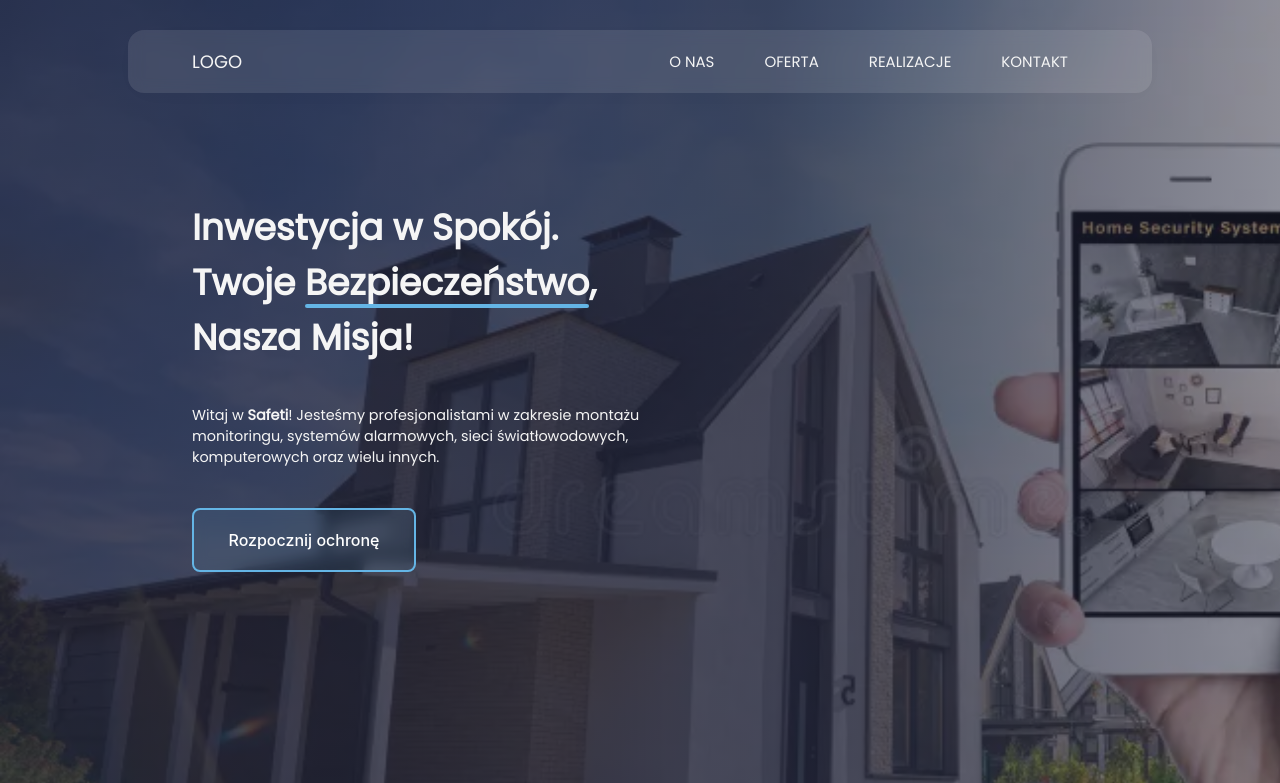
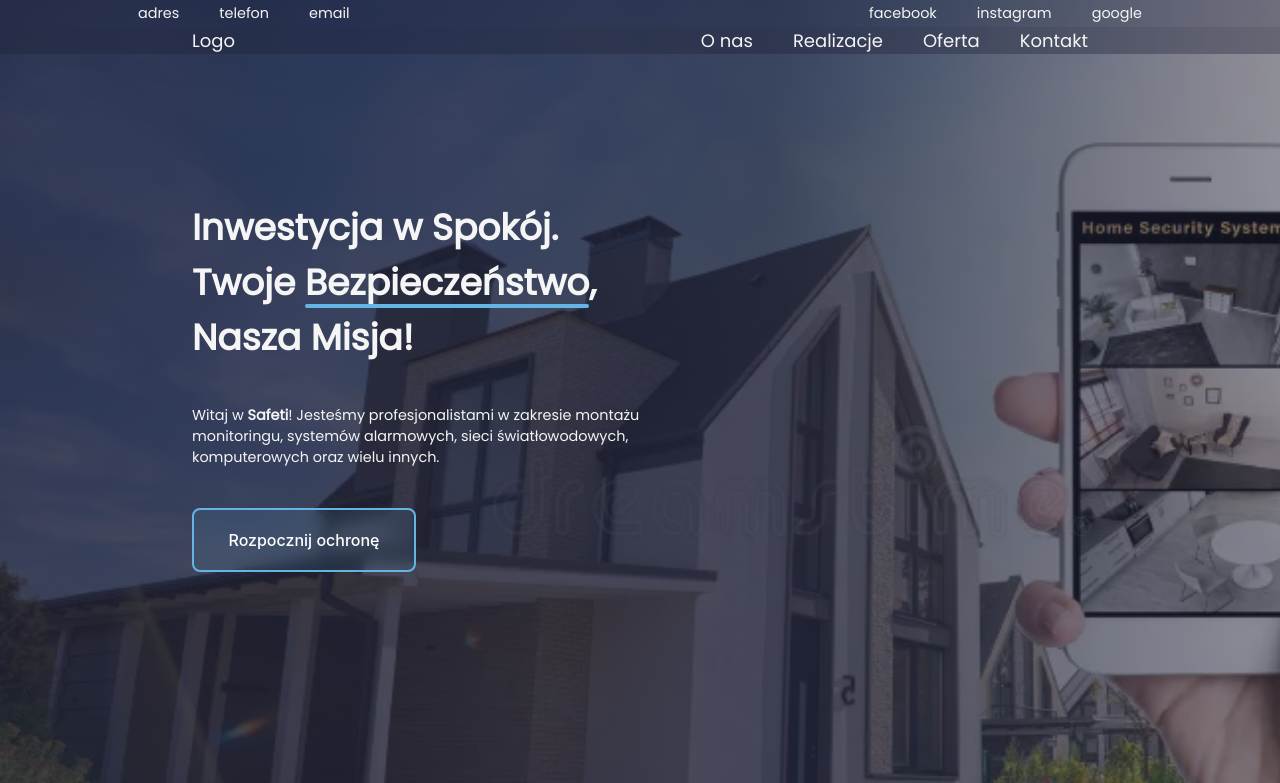
Before and after one commit to BlazejDuszynski/Safeti.pl, a plain HTML site: page index.html in a window 1280 px wide. Shown: the top 783 px of the page. Drawn offline with nearby package versions, Linux system fonts and the light colour scheme.

Commit message:
applied draft of new header

```diff
--- a/css/hero.css
+++ b/css/hero.css
@@ -4,6 +4,42 @@
     background-size: cover;
     background-image: linear-gradient(90deg, rgba(31, 34, 56, 0.804) 0%, rgba(31, 34, 56, 0.804) 60%, rgba(31, 34, 56, 0.5) 100%), url(/images/house\ backgound.webp);
     background-attachment: fixed;
+}
+
+.hero__companyInfoContainer {
+    width: 100%;
+    padding: 0 10%;
+    background-color: rgba(31, 34, 56, 0.288);
+    display: flex;
+    justify-content: space-between;
+}
+
+.hero__companyInfoContainer ul {
+    display: flex;
+    gap: 20px;
+}
+
+.hero__companyInfoContainer li {
+    padding: 3px 10px;
+    list-style: none;
+    font-size: 0.8em;
+    cursor: pointer;
+}
+
+nav {
+    padding: 0 15%;
+    background-color: rgba(31, 34, 56, 0.367);
+    display: flex;
+    justify-content: space-between;
+}
+
+nav ul {
+    display: flex;
+    gap: 40px;
+}
+
+nav ul li {
+    list-style: none;
 }
 
 .hero__container {
--- a/css/nav.css
+++ b/css/nav.css
@@ -1,4 +1,4 @@
-.header {
+/* .header {
     position: absolute;
     top: 30px;
     left: 0;
@@ -9,7 +9,7 @@
     align-items: center;
     justify-content: space-between;
     text-transform: uppercase;
-    /* font-style: italic; */
+    font-style: italic;
     border-radius: 16px;
     box-shadow: 0 4px 30px rgba(0, 0, 0, 0.01);
     background: rgba(255, 255, 255, 0.1);
@@ -68,6 +68,15 @@ a {
     -webkit-backdrop-filter: blur(6.8px);
     display: none;
     z-index: 1000;
+    flex-direction: column;
+}
+
+.header__navLink-dropdown:hover .header__detailedNavList {
+    display: flex;
+}
+
+.header__detailedNavItem:hover .header__detailedNavList {
+    display: flex;
 }
 
 .header__deatiledNavItem {
@@ -80,10 +89,11 @@ a {
     width: 100%;
     text-decoration: none;
     font-size: 15px;
+    color: whitesmoke;
 }
 
 .header__detailedNavLink:hover {
-    background-color: rgb(221, 227, 255);
+    background-color: #64B5E5;
     border-radius: 16px;
 }
 
@@ -163,4 +173,4 @@ a {
         transition: .3s;
     }
 
-}
+} */
--- a/index.html
+++ b/index.html
@@ -66,7 +66,43 @@
 
 <body>
   <div class="hero">
-    <header class="header">
+    <header>
+      <div class="hero__companyInfoContainer">
+        <div class="hero__companyAdressContainer">
+          <ul>
+            <li><a>adres</a></li>
+            <li><a>telefon</a></li>
+            <li><a>email</a></li>
+          </ul>
+        </div>
+        <div class="hero__socialMediaContainer">
+          <ul>
+            <li><a>facebook</a></li>
+            <li><a>instagram</a></li>
+            <li><a>google</a></li>
+          </ul>
+        </div>
+      </div>
+      <nav>
+        <p>Logo</p>
+        <ul>
+          <li><a>O nas</a></li>
+          <li><a>Realizacje</a></li>
+          <li><a>Oferta</a>
+            <!-- <ul>
+              <li><a>Monitoring CCTV</a></li>
+              <li><a>montaż alarmów</a></li>
+              <li><a>Kontroli dostępu</a></li>
+              <li><a>Sieci światłowodowe</a></li>
+              <li><a>Sieci komputerowe</a></li>
+              <li><a>Instalacje elektryczne</a></li>
+            </ul> -->
+          </li>
+          <li><a>Kontakt</a></li>
+        </ul>
+      </nav>
+    </header>
+    <!-- <header class="header">
       <a class="header__logo" href="/index.html">LOGO</a>
       <div class="header__burgerMenu"></div>
       <nav class="header__nav">
@@ -74,8 +110,8 @@
           <li class="header__navItem">
             <a class="header__navLink" href="/index.html">O nas</a>
           </li>
-          <li class="header__navItem">
-            <p class="header__navLink">Oferta</p>
+          <li class="header__navItem header__navLink-dropdown">
+            <a class="header__navLink">Oferta</a>
             <ul class="header__detailedNavList">
               <li class="header__deatiledNavItem">
                 <a class="header__detailedNavLink" href="/montaz-alarmow.html">Montaż alarmów</a>
@@ -105,7 +141,7 @@
           </li>
         </ul>
       </nav>
-    </header>
+    </header> -->
     <div class="hero__container">
       <div class="hero__textContainer">
         <h1 class="hero__heading">Inwestycja w Spokój</span>. <br>Twoje <span
```
